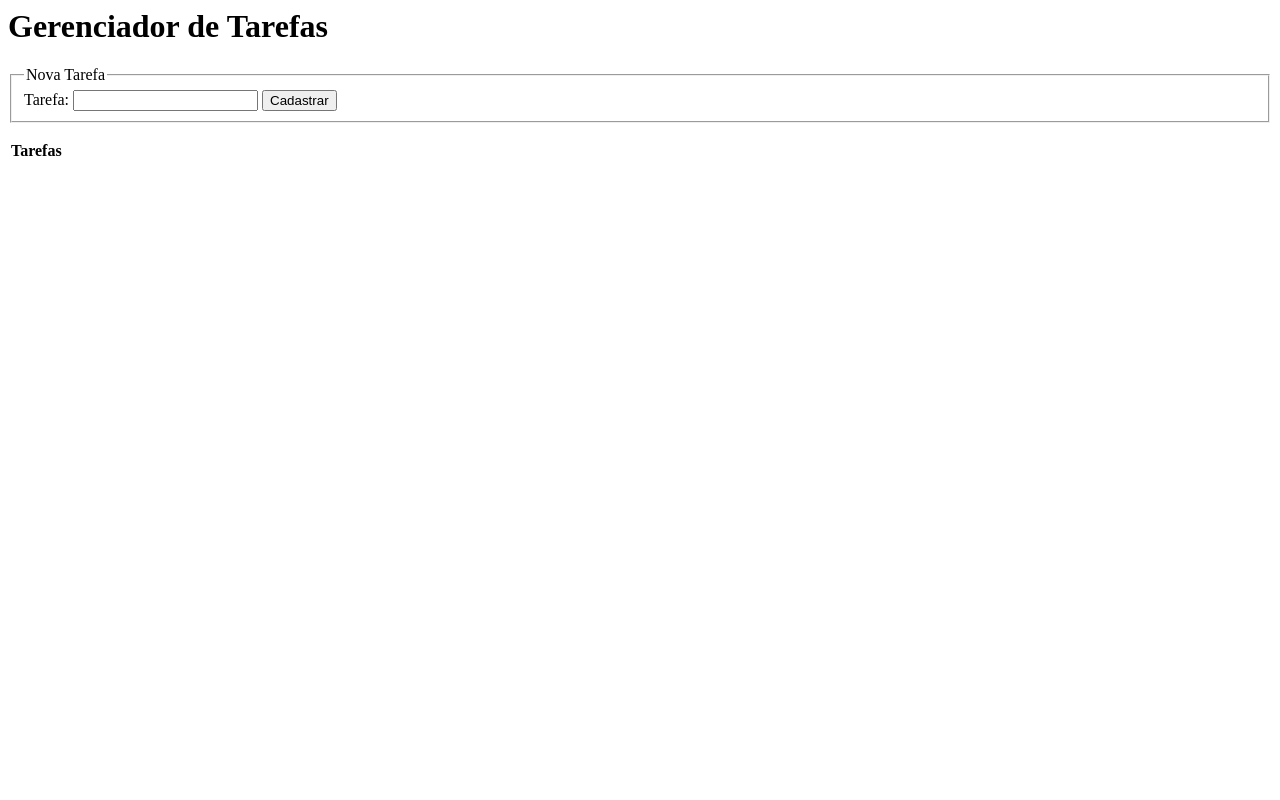
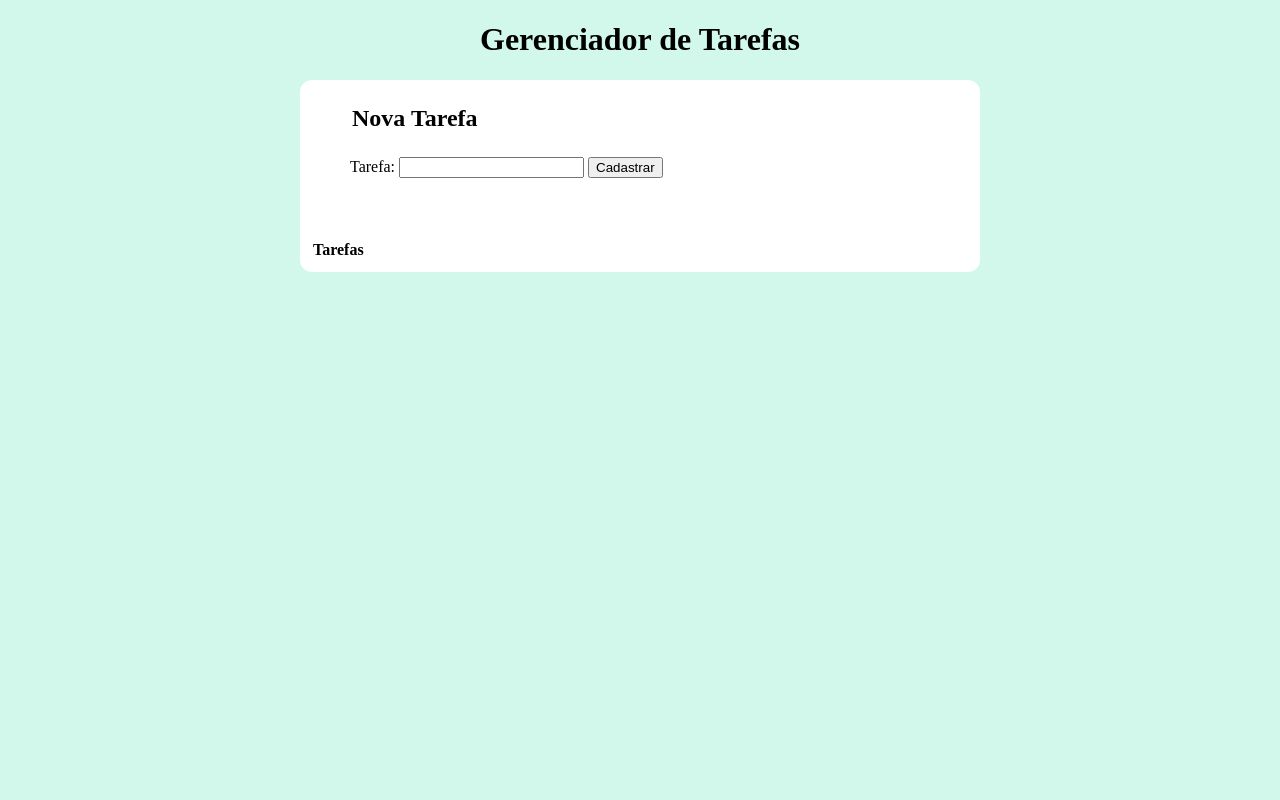
Before and after one commit to vinidevel/Gerenciador-de-Tarefas-PHP, a PHP site: page / in a window 1280 px wide. Run offline with PHP 8.4, Linux system fonts and the light colour scheme; lists and menus that the app fills with data are empty.

Commit message:
Estilização - Parte 1

```diff
--- a/index.php
+++ b/index.php
@@ -1,26 +1,15 @@
-
-
 <?php session_start(); ?>
 
-<html>
+<!DOCTYPE html>
+<html lang="pt-br">
+
 <head>
-        <title> Gerenciador de Tarefas </title>
+    <meta charset="UTF-8">
+    <meta http-equiv="X-UA-Compatible" content="IE=edge">
+    <meta name="viewport" content="width=device-width, initial-scale=1.0">
+    <title>Tarefas</title>
+    <link rel="stylesheet" href="style.css">
 </head>
-
-    <body>
-
-        <h1> Gerenciador de Tarefas </h1>
-
-        <form>
-    <fieldset>
-        <legend> Nova Tarefa </legend>
-            <label>
-                Tarefa:
-                <input type="text" name="nome" />
-            </label>
-            <input type="submit" value="Cadastrar" />
-    </fieldset>
-</form>
 
 <?php
 
@@ -39,6 +28,27 @@
 
 ?>
 
+<body>
+
+    <header>
+        <h1> Gerenciador de Tarefas </h1>
+    </header>
+
+    <main>
+    <form>
+        <fieldset>
+            <legend> Nova Tarefa </legend>
+            <label>
+                Tarefa:
+                <input type="text" name="nome" />
+            </label>
+            <input type="submit" value="Cadastrar" />
+        </fieldset>
+    </form>
+
+
+
+
     <table>
         <tr>
             <th> Tarefas </th>
@@ -46,12 +56,16 @@
 
         <?php foreach($lista_tarefas as $tarefa) : ?>
         <tr>
-                <td><?php echo $tarefa;?></td>
+            <td>
+                <?php echo $tarefa;?>
+            </td>
         </tr>
         <?php endforeach; ?>
 
     </table>
 
+    </main>
 
 </body>
+
 </html>
--- /dev/null
+++ b/style.css
@@ -0,0 +1,33 @@
+body{
+    background-color: rgb(209, 248, 235);
+    margin: auto;
+    width: 700px;
+    height: 500px;
+}
+
+header{
+    text-align: center;
+}
+
+main{
+    background-color: white;
+    border-radius: 12px;
+    padding: 20x;
+    margin: 10px;
+}
+
+fieldset, form{
+    margin: 10px;
+    border: none;
+    padding: 15px;
+}
+
+legend{
+    font-weight: bolder;
+    padding-bottom: 10px;
+    font-size: 1.5em;
+}
+
+table{
+    padding: 10px;
+}
```
Lines whose indentation alone changed are shown as unchanged.
